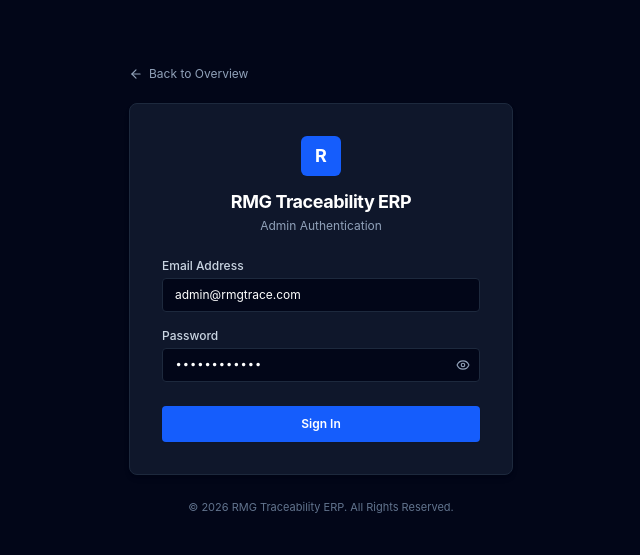
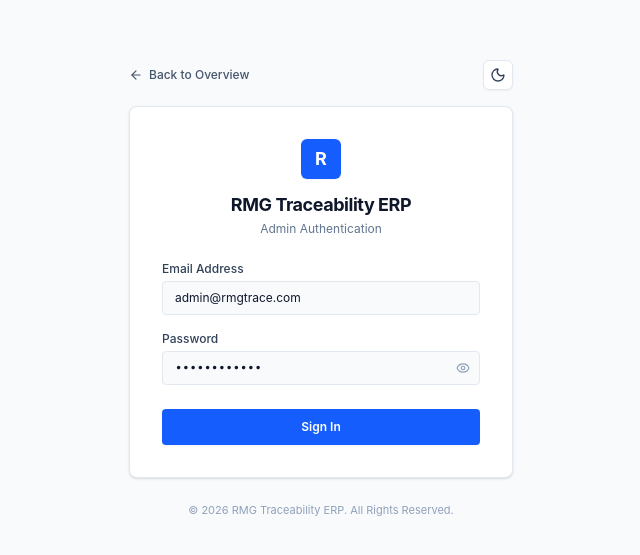
Before and after one commit to techstackbusinessbd/rmg-traceability, a React app in the folder frontend/: page /login in a window 1280 px wide. Shown: the part 111-666 px from the top of the page, without its empty margins (319-959 px from the left). Built offline with nearby package versions, Linux system fonts and the light colour scheme; the HTML template or start-up script is replaced by a standard one.

Commit message:
feat(login): add full Light and Dark theme support with toggle button and localStorage persistence

```diff
--- a/frontend/src/pages/LoginPage.jsx
+++ b/frontend/src/pages/LoginPage.jsx
@@ -1,13 +1,12 @@
-import React, { useState } from 'react';
+import React, { useState, useEffect } from 'react';
 import { useNavigate, Link } from 'react-router-dom';
 import {
-  Lock,
-  Mail,
-  KeyRound,
-  ArrowLeft,
   AlertCircle,
   Eye,
-  EyeOff
+  EyeOff,
+  ArrowLeft,
+  Sun,
+  Moon
 } from 'lucide-react';
 import { useAuthStore } from '../store/authStore';
 
@@ -18,6 +17,21 @@ export default function LoginPage() {
   const [password, setPassword] = useState('Admin@123456');
   const [showPassword, setShowPassword] = useState(false);
 
+  const [isDark, setIsDark] = useState(() => {
+    const saved = localStorage.getItem('theme');
+    if (saved !== null) return saved === 'dark';
+    return window.matchMedia('(prefers-color-scheme: dark)').matches;
+  });
+
+  useEffect(() => {
+    localStorage.setItem('theme', isDark ? 'dark' : 'light');
+    if (isDark) {
+      document.documentElement.classList.add('dark');
+    } else {
+      document.documentElement.classList.remove('dark');
+    }
+  }, [isDark]);
+
   const handleSubmit = async (e) => {
     e.preventDefault();
     const res = await login(email, password);
@@ -27,29 +41,53 @@ export default function LoginPage() {
   };
 
   return (
-    <div className="min-h-screen bg-slate-950 flex flex-col justify-center items-center p-4 font-sans text-slate-100 selection:bg-blue-600 selection:text-white">
+    <div className={`min-h-screen flex flex-col justify-center items-center p-4 font-sans transition-colors duration-300 ${
+      isDark ? 'bg-slate-950 text-slate-100' : 'bg-slate-50 text-slate-800'
+    }`}>
 
-      {/* Back to Home Link */}
-      <div className="w-full max-w-sm mb-4">
+      {/* Top Bar with Back Link and Theme Toggle */}
+      <div className="w-full max-w-sm mb-4 flex items-center justify-between">
         <Link
           to="/"
-          className="inline-flex items-center space-x-1.5 text-xs text-slate-400 hover:text-white transition-colors"
+          className={`inline-flex items-center space-x-1.5 text-xs font-medium transition-colors ${
+            isDark ? 'text-slate-400 hover:text-white' : 'text-slate-600 hover:text-slate-900'
+          }`}
         >
           <ArrowLeft className="h-3.5 w-3.5" />
           <span>Back to Overview</span>
         </Link>
+
+        <button
+          onClick={() => setIsDark(!isDark)}
+          className={`p-1.5 rounded-md border transition-all flex items-center justify-center cursor-pointer ${
+            isDark
+              ? 'bg-slate-900 hover:bg-slate-800 border-slate-800 text-yellow-400 shadow-xs'
+              : 'bg-white hover:bg-slate-100 border-slate-200 text-slate-700 shadow-xs'
+          }`}
+          title={isDark ? 'Switch to Light Mode' : 'Switch to Dark Mode'}
+        >
+          {isDark ? <Sun className="h-4 w-4" /> : <Moon className="h-4 w-4" />}
+        </button>
       </div>
 
-      {/* Clean Single Box Container */}
-      <div className="w-full max-w-sm bg-slate-900 border border-slate-800 rounded-lg p-6 sm:p-8 shadow-md">
+      {/* Clean Single Card Container */}
+      <div className={`w-full max-w-sm border rounded-lg p-6 sm:p-8 transition-colors duration-300 ${
+        isDark
+          ? 'bg-slate-900 border-slate-800 shadow-md'
+          : 'bg-white border-slate-200 shadow-sm'
+      }`}>
 
         {/* Brand Header */}
         <div className="text-center mb-6">
-          <div className="inline-flex h-10 w-10 bg-blue-600 rounded-md items-center justify-center font-bold text-white text-lg mb-3">
+          <div className="inline-flex h-10 w-10 bg-blue-600 rounded-md items-center justify-center font-bold text-white text-lg mb-3 shadow-xs">
             R
           </div>
-          <h1 className="text-lg font-bold text-white tracking-tight">RMG Traceability ERP</h1>
-          <p className="text-xs text-slate-400 mt-0.5">Admin Authentication</p>
+          <h1 className={`text-lg font-bold tracking-tight ${isDark ? 'text-white' : 'text-slate-900'}`}>
+            RMG Traceability ERP
+          </h1>
+          <p className={`text-xs mt-0.5 ${isDark ? 'text-slate-400' : 'text-slate-500'}`}>
+            Admin Authentication
+          </p>
         </div>
 
         {/* Error Notification */}
@@ -60,10 +98,10 @@ export default function LoginPage() {
           </div>
         )}
 
-        {/* Direct Clean Form */}
+        {/* Login Form */}
         <form onSubmit={handleSubmit} className="space-y-4">
           <div>
-            <label className="text-xs font-medium text-slate-300 block mb-1">
+            <label className={`text-xs font-medium block mb-1 ${isDark ? 'text-slate-300' : 'text-slate-700'}`}>
               Email Address
             </label>
             <input
@@ -72,28 +110,36 @@ export default function LoginPage() {
               onChange={(e) => setEmail(e.target.value)}
               placeholder="admin@rmgtrace.com"
               required
-              className="w-full px-3 py-2 rounded text-xs bg-slate-950 border border-slate-800 text-white placeholder-slate-500 focus:outline-none focus:ring-1 focus:ring-blue-500 focus:border-blue-500 transition-all"
+              className={`w-full px-3 py-2 rounded text-xs border transition-colors focus:outline-none focus:ring-1 focus:ring-blue-500 focus:border-blue-500 ${
+                isDark
+                  ? 'bg-slate-950 border-slate-800 text-white placeholder-slate-500'
+                  : 'bg-slate-50 border-slate-200 text-slate-900 placeholder-slate-400'
+              }`}
             />
           </div>
 
           <div>
-            <div className="flex items-center justify-between mb-1">
-              <label className="text-xs font-medium text-slate-300">
-                Password
-              </label>
-            </div>
+            <label className={`text-xs font-medium block mb-1 ${isDark ? 'text-slate-300' : 'text-slate-700'}`}>
+              Password
+            </label>
             <div className="relative">
               <input
                 type={showPassword ? 'text' : 'password'}
                 value={password}
                 onChange={(e) => setPassword(e.target.value)}
                 required
-                className="w-full px-3 py-2 pr-9 rounded text-xs bg-slate-950 border border-slate-800 text-white placeholder-slate-500 focus:outline-none focus:ring-1 focus:ring-blue-500 focus:border-blue-500 transition-all font-mono"
+                className={`w-full px-3 py-2 pr-9 rounded text-xs border font-mono transition-colors focus:outline-none focus:ring-1 focus:ring-blue-500 focus:border-blue-500 ${
+                  isDark
+                    ? 'bg-slate-950 border-slate-800 text-white placeholder-slate-500'
+                    : 'bg-slate-50 border-slate-200 text-slate-900 placeholder-slate-400'
+                }`}
               />
               <button
                 type="button"
                 onClick={() => setShowPassword(!showPassword)}
-                className="absolute right-2.5 top-2.5 text-slate-400 hover:text-slate-200 cursor-pointer"
+                className={`absolute right-2.5 top-2.5 cursor-pointer ${
+                  isDark ? 'text-slate-400 hover:text-slate-200' : 'text-slate-400 hover:text-slate-700'
+                }`}
               >
                 {showPassword ? <EyeOff className="h-3.5 w-3.5" /> : <Eye className="h-3.5 w-3.5" />}
               </button>
@@ -112,7 +158,7 @@ export default function LoginPage() {
       </div>
 
       {/* Footer */}
-      <div className="text-center mt-6 text-[11px] text-slate-500">
+      <div className={`text-center mt-6 text-[11px] ${isDark ? 'text-slate-500' : 'text-slate-400'}`}>
         &copy; 2026 RMG Traceability ERP. All Rights Reserved.
       </div>
 
```
